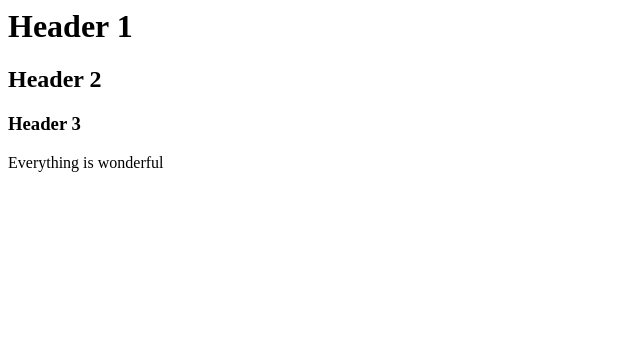
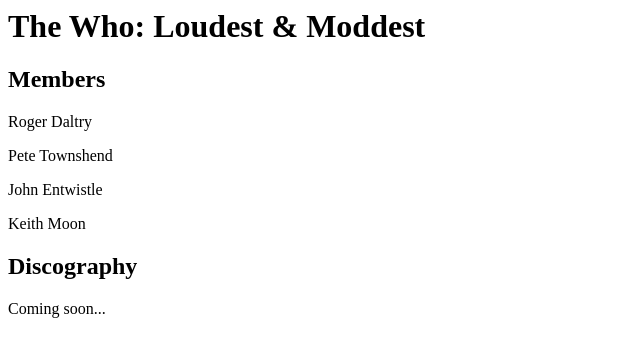
Before and after one commit to GESSBA/GESSBA, a plain HTML site: page index.html in a window 1280 px wide. Shown: the whole page, without its empty margins (0-640 px from the left). Drawn offline with Linux system fonts and the light colour scheme.

Commit message:
Update index.html

```diff
--- a/index.html
+++ b/index.html
@@ -2,9 +2,17 @@
   <head>
   </head>
   <body>
-    <h1>Header 1</h1>
-    <h2>Header 2</h2>
-    <h3>Header 3</h3>
-    <p>Everything is wonderful</p>
-  </body>
+    <h1>The Who:  Loudest & Moddest</h1>
+    <section id="members">
+      <h2>Members</h2>
+      <p>Roger Daltry</p>
+      <p>Pete Townshend</p>
+      <p>John Entwistle</p>
+      <p>Keith Moon</p>
+    </section>
+    <section id="music">
+      <h2>Discography</h2>
+      <p>Coming soon...</p>
+    </section>
+    </body>
 </html>
```
